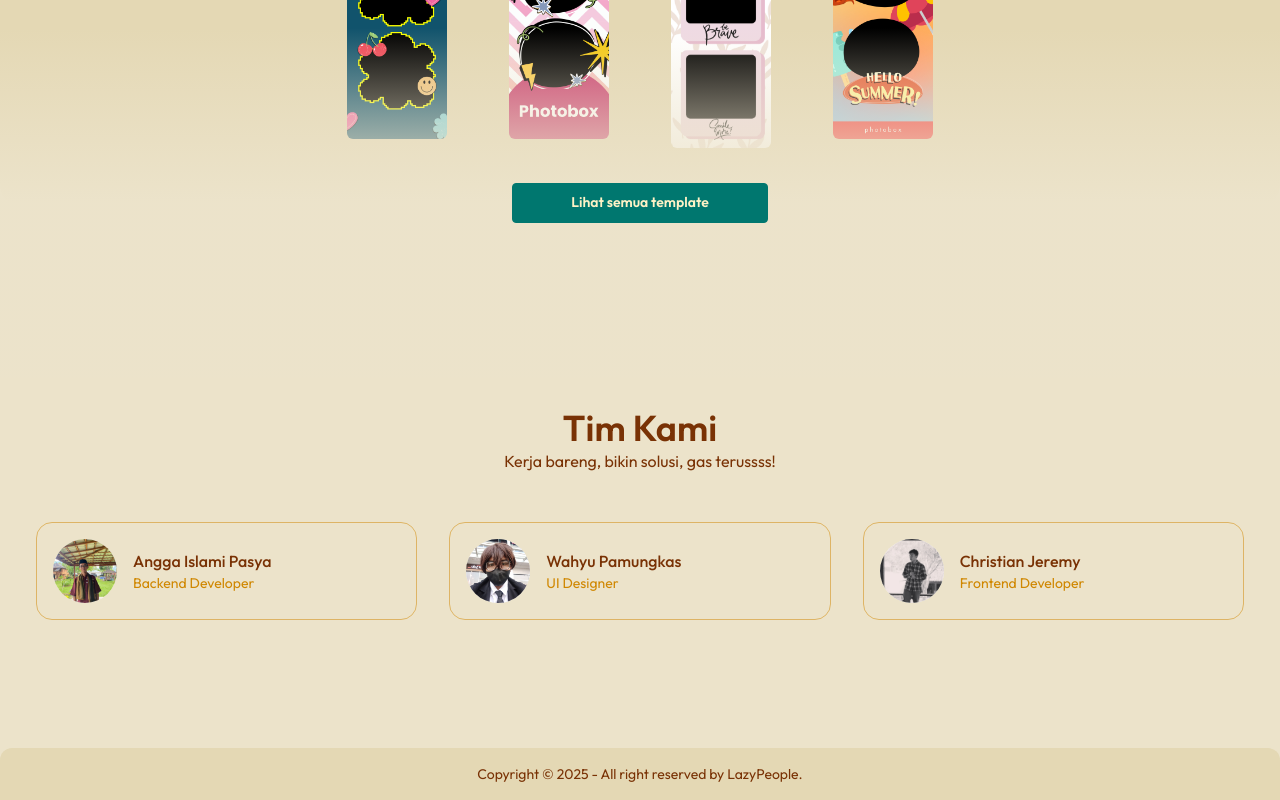
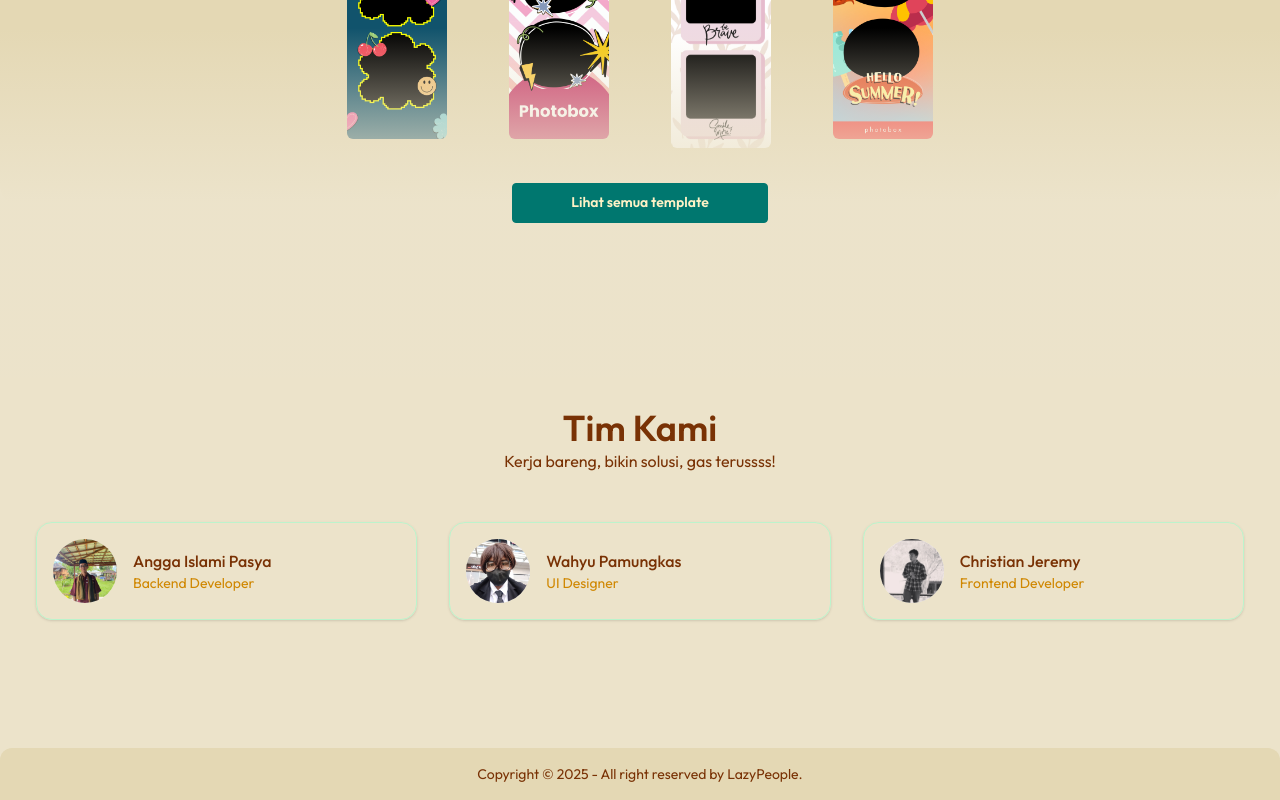
Before and after one commit to AnggaaIs/picapop, a Next.js app: page / in a window 1280 px wide. Shown: the part 1332-2132 px from the top of the page. Built offline with nearby package versions, Linux system fonts and the light colour scheme.

Commit message:
fix: update styling for developer cards in Home component

```diff
--- a/src/app/page.tsx
+++ b/src/app/page.tsx
@@ -130,7 +130,7 @@ export default function Home() {
               <div className="grid grid-cols-1 md:grid-cols-3 w-full gap-4">
                 {Developer.map((dev) => (
                   <div key={dev.name} className="p-2 w-full">
-                    <div className="h-full flex items-center border-accent/50 border p-4 rounded-2xl">
+                    <div className="shadow-sm h-full flex items-center border-secondary/90 border p-4 rounded-2xl">
                       <img
                         alt="team"
                         className="w-16 h-16 bg-gray-100 object-cover object-center flex-shrink-0 rounded-full mr-4"
```
